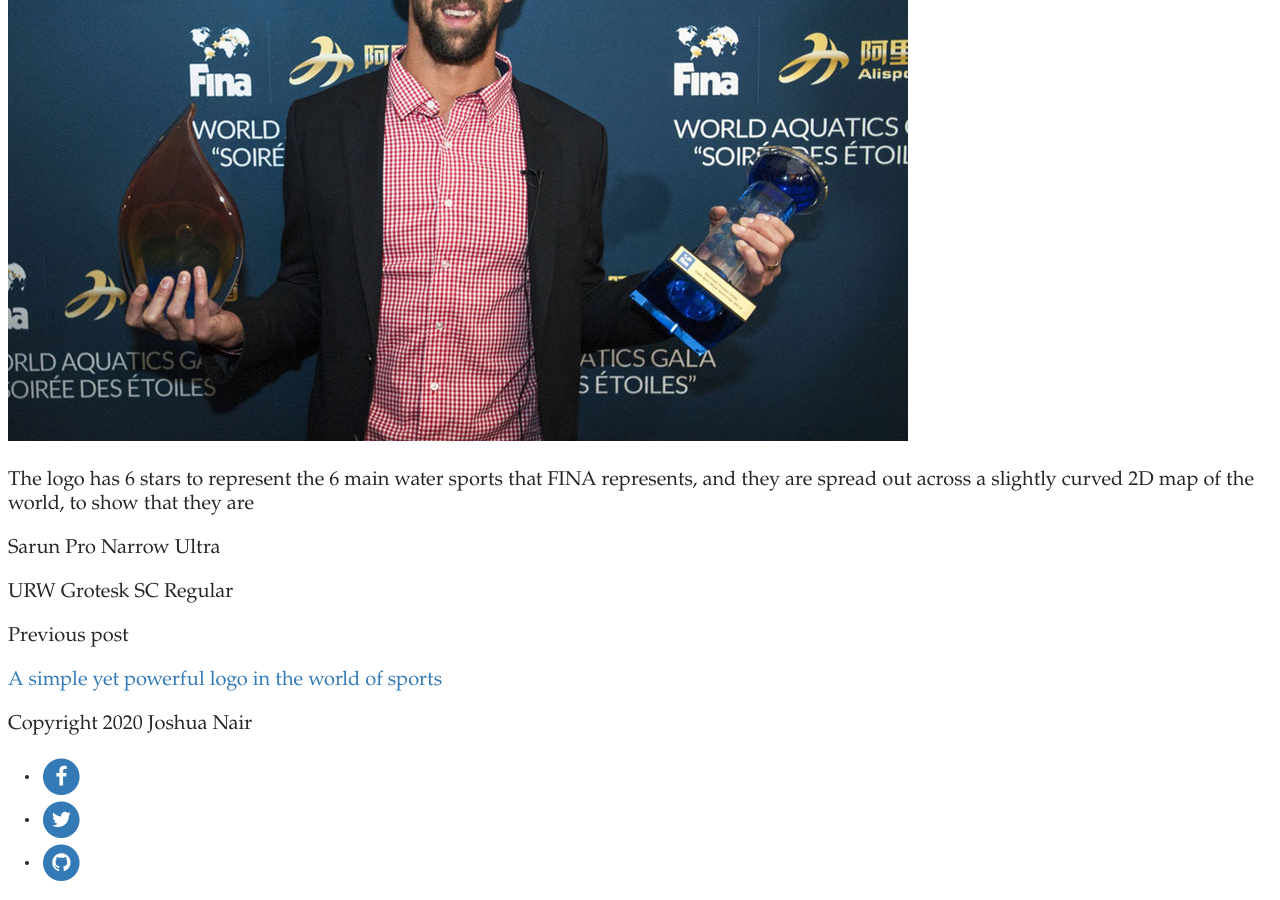
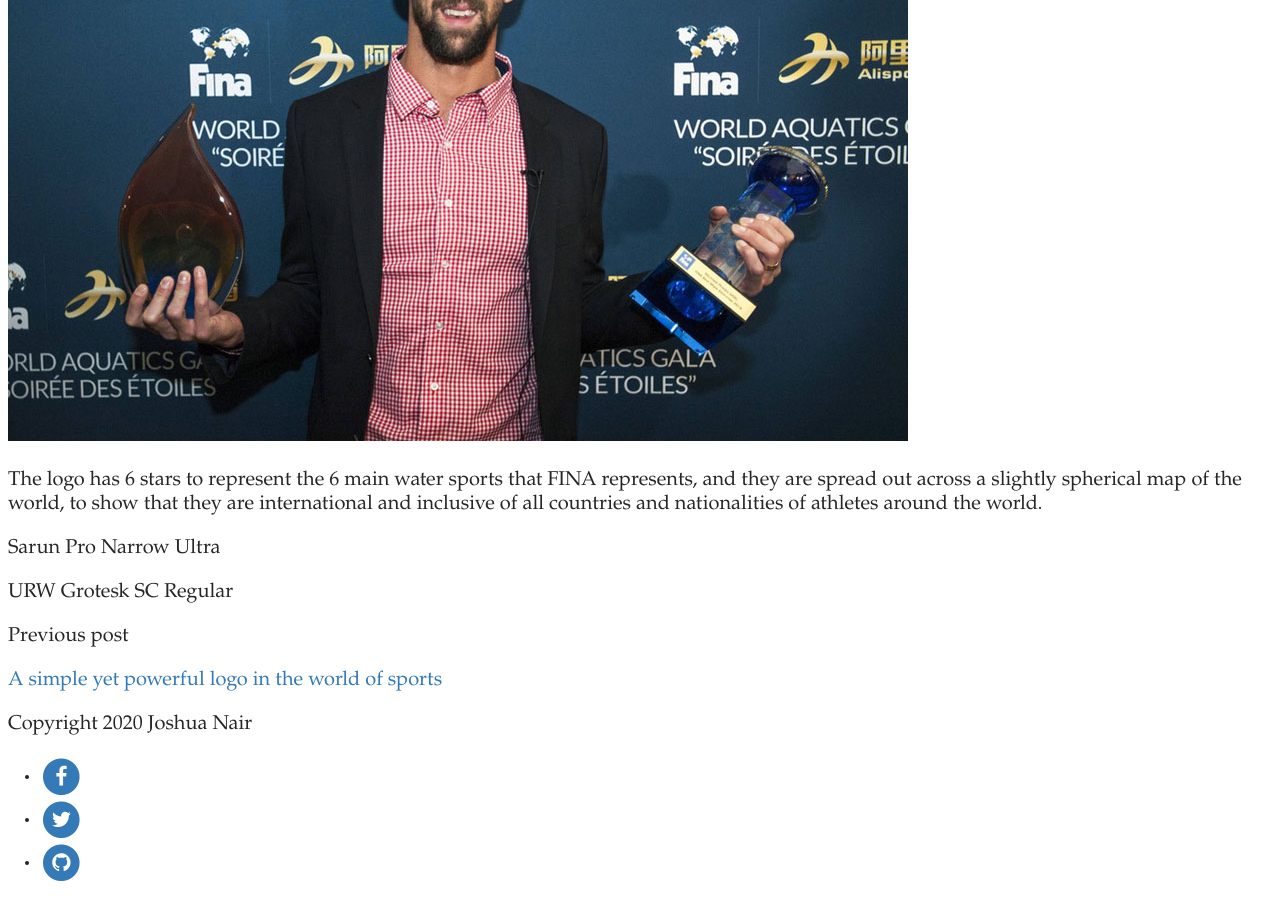
Before and after one commit to joshnair10/TypogBlog, a Jekyll site: the page built from _posts/2020-11-25-a-splash-of-simplicity.md, in a window 1280 px wide and 900 px high, scrolled down 1175 px. Built offline with Jekyll 4.4.1, drawn with Linux system fonts in a browser that asks for light colours; some web fonts are replaced; comment, search, counter and statistics services are not loaded.

Commit message:
Update Post “2020-11-25-a-splash-of-simplicity”

```diff
--- a/_posts/2020-11-25-a-splash-of-simplicity.md
+++ b/_posts/2020-11-25-a-splash-of-simplicity.md
@@ -9,7 +9,7 @@ The world of water sports is a very intense and often unforgiving place. Trainin
 
 ![](../uploads/phelps-fina.jpg)
 
-The logo has 6 stars to represent the 6 main water sports that FINA represents, and they are spread out across a slightly curved 2D map of the world, to show that they are
+The logo has 6 stars to represent the 6 main water sports that FINA represents, and they are spread out across a slightly spherical map of the world, to show that they are international and inclusive of all countries and nationalities of athletes around the world.
 
 
 
```
